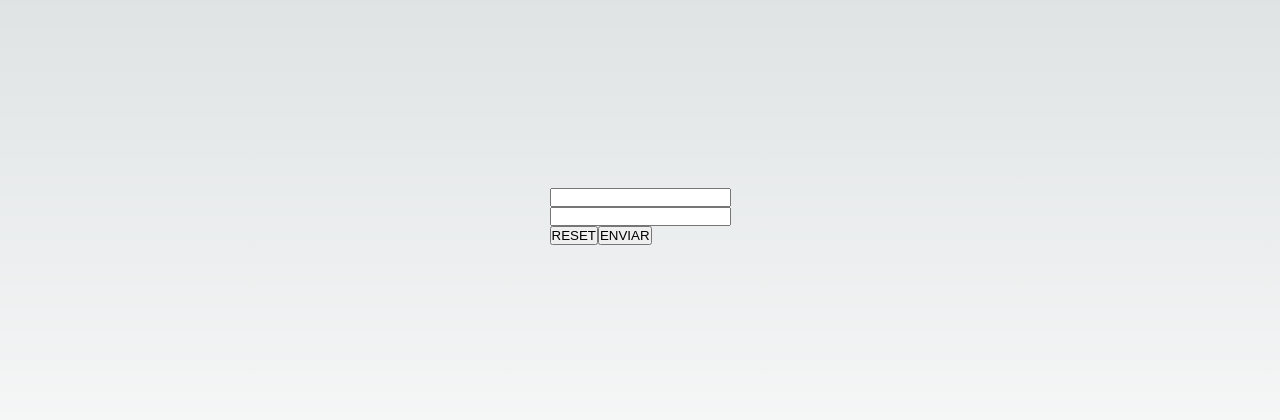
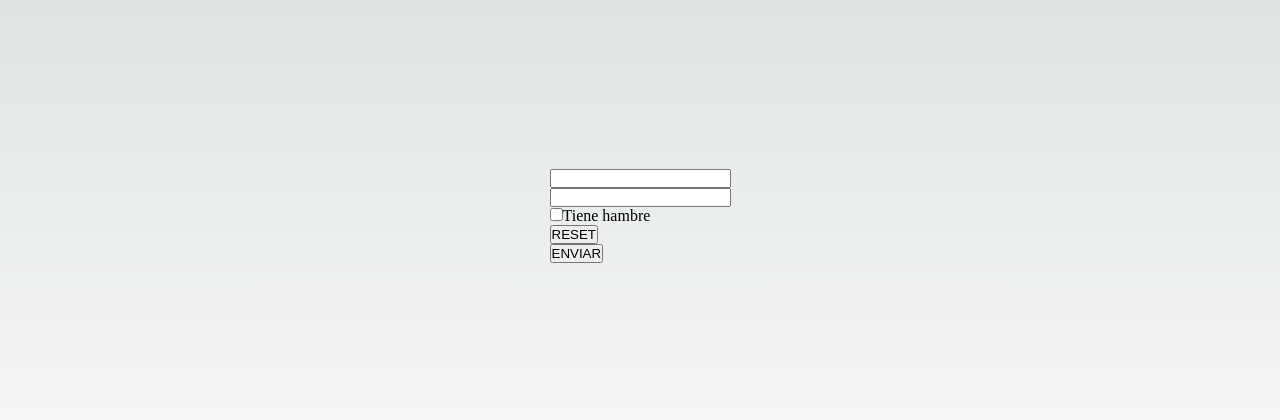
Before and after one commit to Aluonam/formularioLocalStorage, a Next.js app in the folder formulario-y-local-storage/: page / in a window 1280 px wide. Shown: the part 184-604 px from the top of the page. Built offline with nearby package versions, Linux system fonts and the light colour scheme.

Commit message:
input tipo checkbox

```diff
--- a/formulario-y-local-storage/components/Formulario.jsx
+++ b/formulario-y-local-storage/components/Formulario.jsx
@@ -29,9 +29,14 @@ const Formulario = () => {
         {/* INPUT TIPO CONTRASEÑA (especifico type password) */}
         <input type="password" id="password" onChange={(e)=>setFormularioPau({...formularioPau,password:e.target.value})} />
         <br></br>
+        {/* INPUT TIPO CHECKBOX */}
+        {/* hay que especificar el tipo y también al guardar el valor: e.target.checked */}
+        <input type="checkbox" id="identificador" name="nombre" onChange={(e)=>setFormularioPau({...formularioPau,tieneHambre:e.target.checked})}/>Tiene hambre
 
 
+        <br></br>
         <button onClick={()=>setFormularioPau({})}>RESET</button>
+        <br></br>
         <button onClick={()=>handleEnviarForm()}>ENVIAR</button>
     </div>
   )
```
